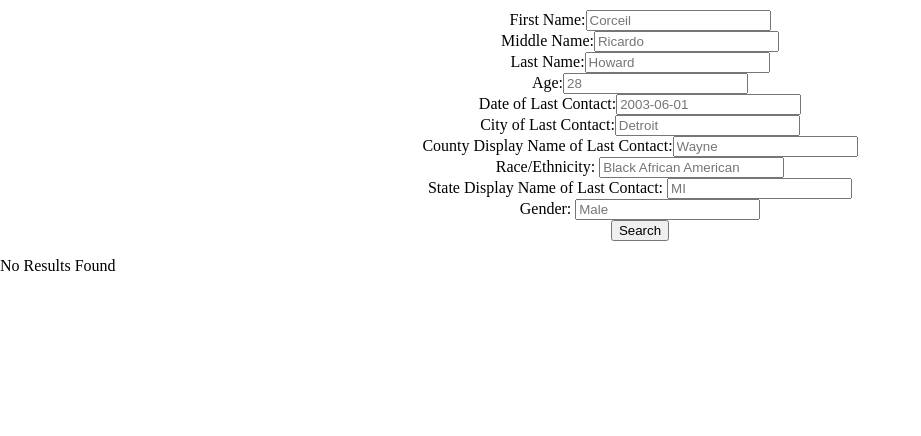
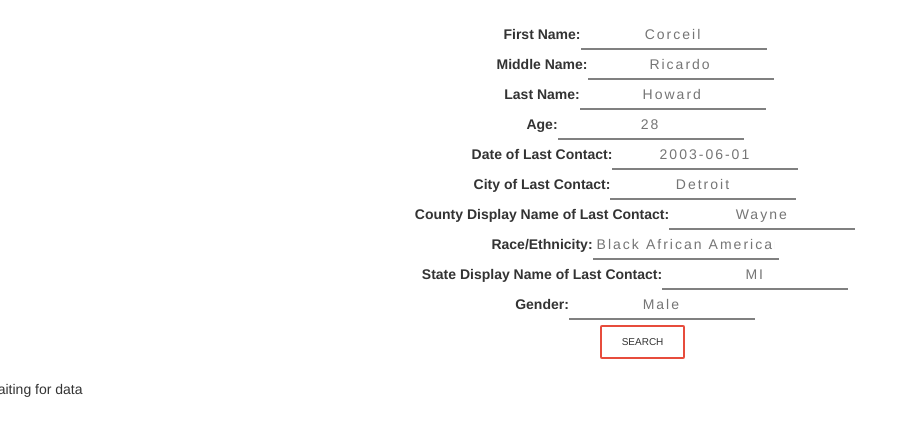
Before and after one commit to nirmaperera/MissU, a React app: page /missingForm in a window 1280 px wide. Shown: the top 436 px of the page, without its empty margins (0-921 px from the left). Built offline with nearby package versions, Linux system fonts and the light colour scheme.

Commit message:
made changes to MissingCards.css file

```diff
--- a/src/components/Case.js
+++ b/src/components/Case.js
@@ -43,7 +43,7 @@ class Case extends Component{
             <div>
                 <h4>{data}</h4>
                 <textarea placeholder="Add a tip here" onChange={this.handleChange.bind(this)}></textarea>
-                <button onSubmit={this.handleAdd.bind(this)}>Submit</button>
+                <button className="tip" onSubmit={this.handleAdd.bind(this)}>Submit</button>
 
             </div>
         );
--- a/src/components/MissingCards.js
+++ b/src/components/MissingCards.js
@@ -8,7 +8,8 @@ export class MissingCards extends Component{
     render(){
         return (
 
-            <div className="cards">
+            <div className="container" >
+
 
                 <p>First Name: {this.props.fN}</p>
                 <p>Middle Name: {this.props.mN}</p>
@@ -25,6 +26,7 @@ export class MissingCards extends Component{
                 <Link to={'/case/'+ this.props.namusId}>
                 <button type="button">Add Tip</button>
                 </Link>
+
             </div>
 
         );
@@ -34,7 +36,8 @@ export class MissingCards extends Component{
 class Cards extends Component{
     render(){
         return (
-            <div>
+            <div className= "row row align-items-end" style={{marginBottom: "2rem"}}>
+                <div className="missing__card">
                 <p>
 
                 {
@@ -54,10 +57,11 @@ class Cards extends Component{
                             }
                         )
                         :
-                        "No Results Found"
+                        "Waiting for data"
                 }
 
                 </p>
+            </div>
             </div>
         );
     }
--- a/src/index.js
+++ b/src/index.js
@@ -1,7 +1,7 @@
 import React from "react";
 import ReactDOM from "react-dom";
 import "./styles/App.css";
-//import 'bootstrap/dist/css/bootstrap.min.css';
+import 'bootstrap/dist/css/bootstrap.min.css';
 import App from "./components/App";
 import {applyMiddleware, createStore} from 'redux';
 import { Provider } from 'react-redux';
--- a/src/styles/App.css
+++ b/src/styles/App.css
@@ -9,6 +9,8 @@ body{
 .App {
   text-align: center;
 }
+
+
 
 .landing{
 
--- a/src/styles/MissingCards.css
+++ b/src/styles/MissingCards.css
@@ -7,18 +7,147 @@
     /*background-color: #f0f0f0;*/
 /*}*/
 
-.cards {
-    margin-top:10px;
-    display: grid;
-    grid-template-columns: auto auto auto;
-    grid-gap: 10px;
-    padding: 10px;
-    border: 1px solid rgba(0, 0, 0, 0.8);
+/*.cards {*/
+    /*margin-top:10px;*/
+    /*display: grid;*/
+    /*grid-template-columns: auto auto auto;*/
+    /*grid-gap: 10px;*/
+    /*padding: 10px;*/
+    /*border: 1px solid rgba(0, 0, 0, 0.8);*/
+
+/*}*/
+
+/*.form {*/
+    /*padding: 20px;*/
+/*}*/
+
+/*.form__input{}*/
+
+/*.App {*/
+    /*text-align: center;*/
+/*}*/
+
+
+
+/*.App-header {*/
+    /*background-color: #282c34;*/
+    /*min-height: 1vh;*/
+    /*display: flex;*/
+    /*flex-direction: column;*/
+    /*align-items: center;*/
+    /*justify-content: center;*/
+    /*font-size: calc(10px + 2vmin);*/
+    /*color: white;*/
+    /*border-bottom:red 2px solid;*/
+/*}*/
+
+.form{
+    padding: 20px;
+    text-align: center;
+}
+
+
+.form input {
+    background: transparent;
+    border: 0;
+    border-bottom: solid 2px grey;
+    margin-right: 10px;
+    letter-spacing: 2px;
+    width: 10%;
+    padding: 0.4rem;
 
 }
 
-.form {
-    margin-top: 10px;
-    text-align: center;
+.form button {
+    border: solid 2px #e74c3c;
+    background: transparent;
+    padding: 8px 20px ;
+    margin: 0 0.2rem;
+    border-radius: 2px;
+    font-size: 1rem;
+    text-transform: uppercase;
+    font-weight: 500;
+    margin-left: 0.7rem;
+    margin-top: 5px;
+}
+
+.form button:hover{
+    background-color: #282c34;
+    color:white;
+    border: 2px solid white;
+}
+
+/*.container {*/
+    /*background: #fff;*/
+    /*padding: 2rem;*/
+    /*border-radius: 5px;*/
+    /*box-shadow: -1px 2px 34px -13px rgba(0, 0, 0, 0.75);*/
+    /*text-align: left;*/
+    /*overflow: hidden;*/
+    /*border: grey solid 2px;*/
+
+    /*display: grid;*/
+    /*grid-template-columns: auto auto auto;*/
+/*}*/
+
+/*.container:hover{*/
+
+    /*background-color: white;*/
+    /*border:red solid 2px;*/
+
+/*}*/
+
+.container {
+    background: #fff;
+    padding: 2rem;
+    border-radius: 5px;
+    box-shadow: -1px 2px 34px -13px rgba(0,0,0,0.75);
+    text-align: left;
+    overflow: hidden;
+    border:grey solid 2px;
+}
+.container:hover{
+
+    background-color: white;
+    border:red solid 2px;
 
 }
+
+.tip{
+    text-align: center;
+    padding: 4px 8px ;
+    background-color: transparent;
+    border: #282c34 solid 2px;
+    text-transform: uppercase;
+    border-radius: 5px;
+    margin-left: 100px;
+    color: red;
+
+}
+
+.tip:hover{
+    background-color: red;
+    color:white;
+}
+
+a{
+    font-size: 12px;
+}
+
+.recipe__text {
+    margin-left: 15px;
+}
+
+input[type="text"] {
+    outline: none;
+    width:15%;
+    text-align: center;
+    background-color: transparent;
+}
+
+
+
+input:-webkit-autofill {
+    -webkit-box-shadow: 0 0 0 30px #f3f3f3 inset;
+    -webkit-text-fill-color: #2c3e50 !important;
+}
--- a/webpack.config.js
+++ b/webpack.config.js
@@ -25,9 +25,8 @@ module.exports = {
        use: [
          'file-loader'
       ]
-
-
-      }
+      },
+      { test: /\.(png|woff|woff2|eot|ttf|svg)$/, loader: 'url-loader?limit=100000' }
     ]
   },
 
```
Also changed, not shown: package.json (+5 -4 lines), 1 other file (tests, documents, lock files or other folders).
